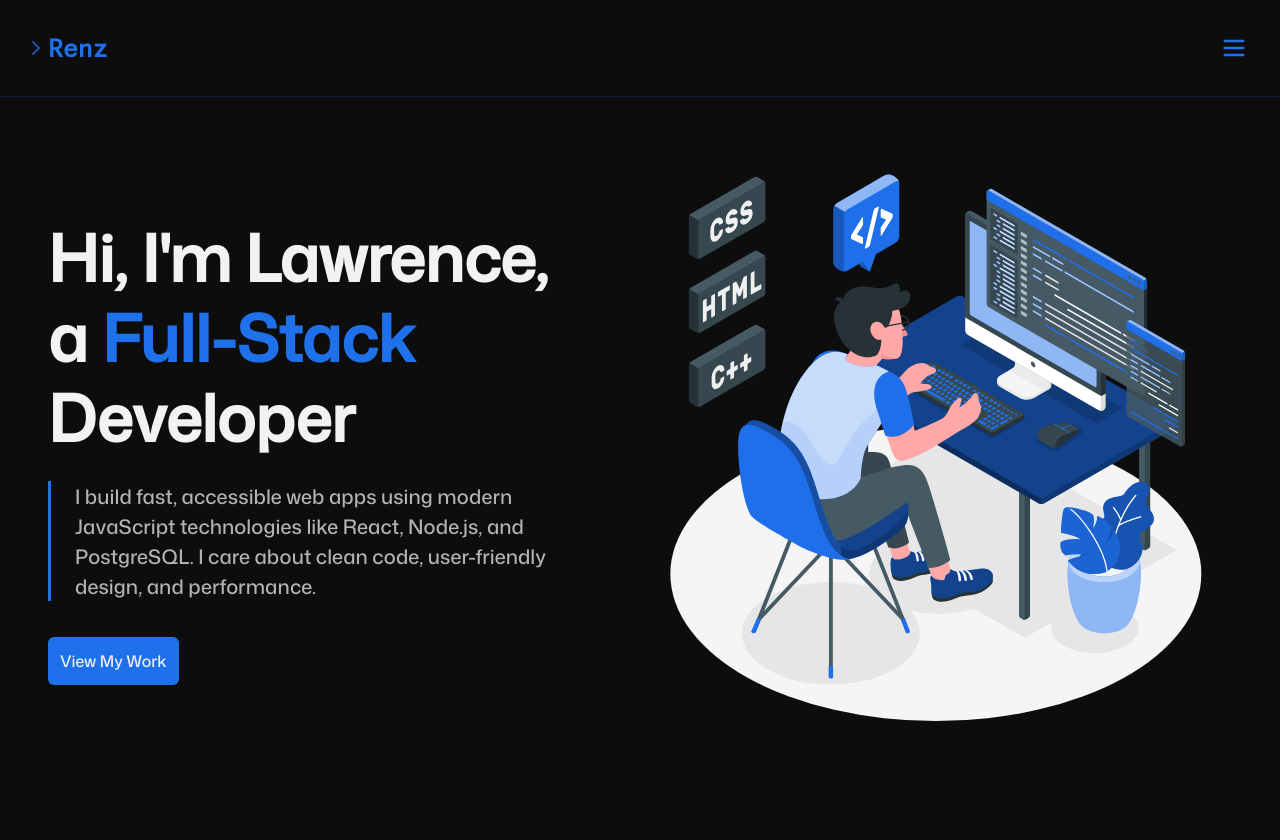
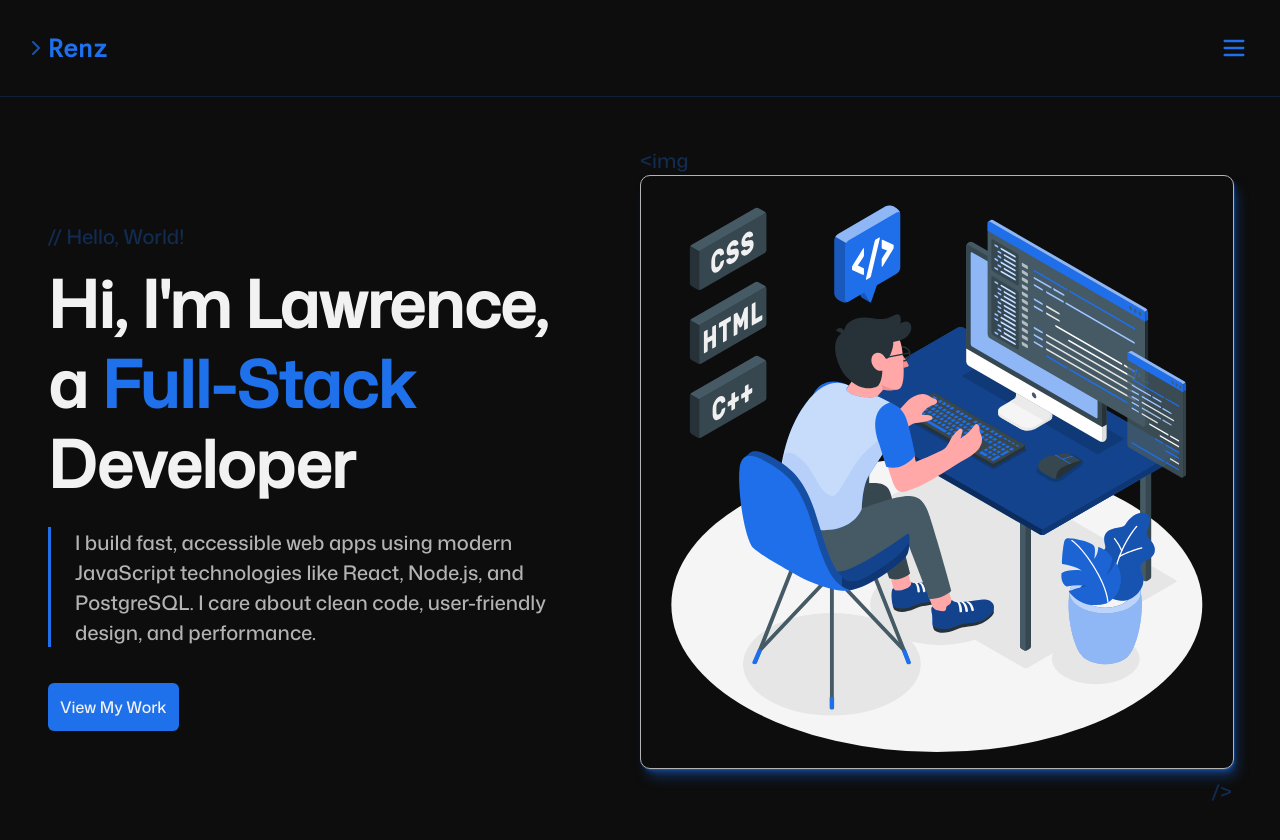
Before and after one commit to lawrence-ruscia/homepage, a React (Vite) app: page / in a window 1280 px wide. Shown: the top 840 px of the page. Before the commit the page ends 800 px from the top, so only its background shows below. Built offline with nearby package versions, Linux system fonts and the light colour scheme.

Commit message:
style(hero): add hover effects and shadow to improve interactiveness

```diff
--- a/src/assets/styles/Hero.module.css
+++ b/src/assets/styles/Hero.module.css
@@ -80,6 +80,46 @@ img {
   .avatar {
     display: block;
   }
+
+  .avatar > img {
+    border: 1px solid var(--color-brand-light);
+    border-radius: 10px;
+
+    --shadow-color: 216 84% 52%;
+    box-shadow: 0.3px 0.5px 0.7px hsl(var(--shadow-color) / 0.36),
+      0.8px 1.6px 2px -0.8px hsl(var(--shadow-color) / 0.36),
+      2.1px 4.1px 5.2px -1.7px hsl(var(--shadow-color) / 0.36),
+      5px 10px 12.6px -2.5px hsl(var(--shadow-color) / 0.36);
+
+    transition: border-color 250ms;
+  }
+
+  .avatar::before {
+    content: '<img';
+  }
+
+  .avatar::after {
+    content: '/>';
+
+    display: flex;
+    justify-content: end;
+  }
+
+  .avatar::before,
+  .avatar::after {
+    color: var(--color-brand-primary);
+    opacity: 0.3;
+    transition: opacity 250ms;
+  }
+
+  .avatar:hover > img {
+    border-color: var(--color-brand-primary);
+  }
+
+  .avatar:hover::before,
+  .avatar:hover::after {
+    opacity: 1;
+  }
 }
 
 /* Desktop */
@@ -87,4 +127,15 @@ img {
   .description {
     padding-left: var(--space-5);
   }
+
+  .header::before {
+    content: '// Hello, World!';
+    color: var(--color-brand-primary);
+    opacity: 0.3;
+    transition: opacity 250ms;
+  }
+
+  .header:hover::before {
+    opacity: 1;
+  }
 }
```
